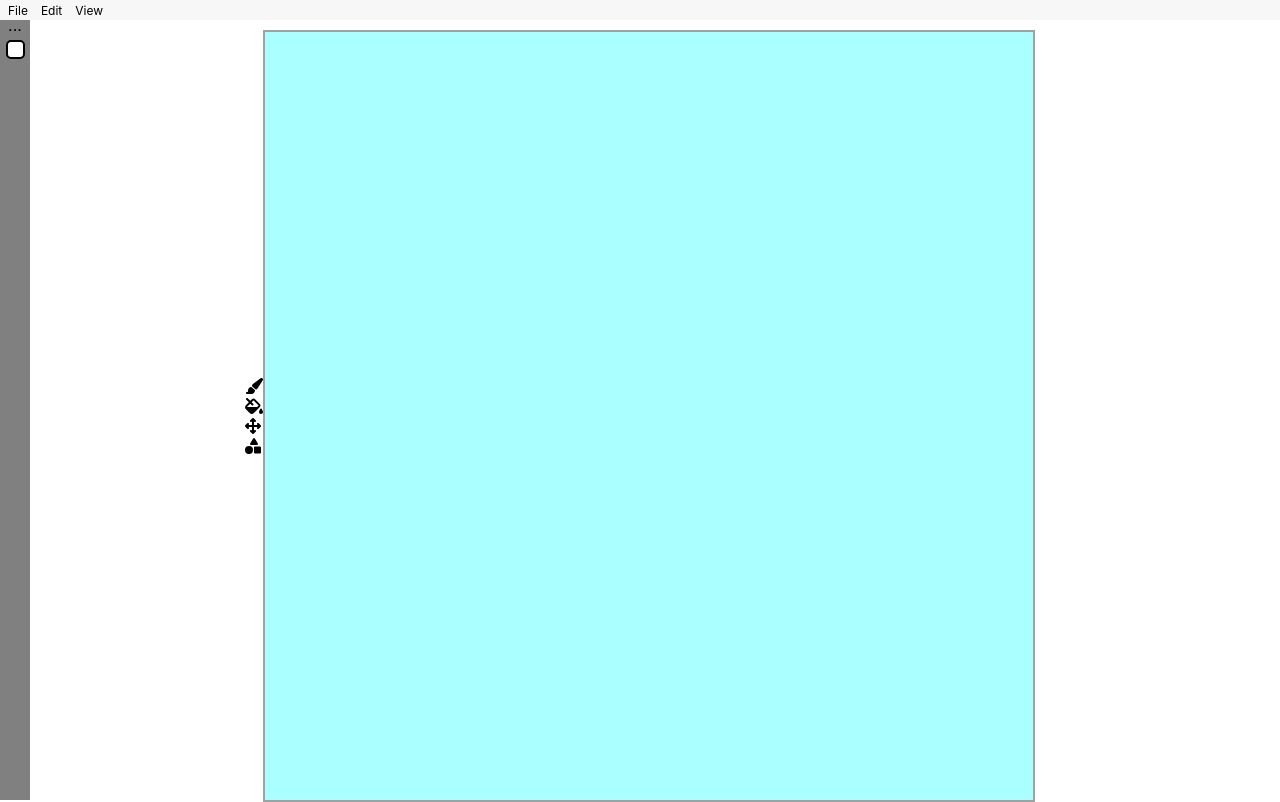
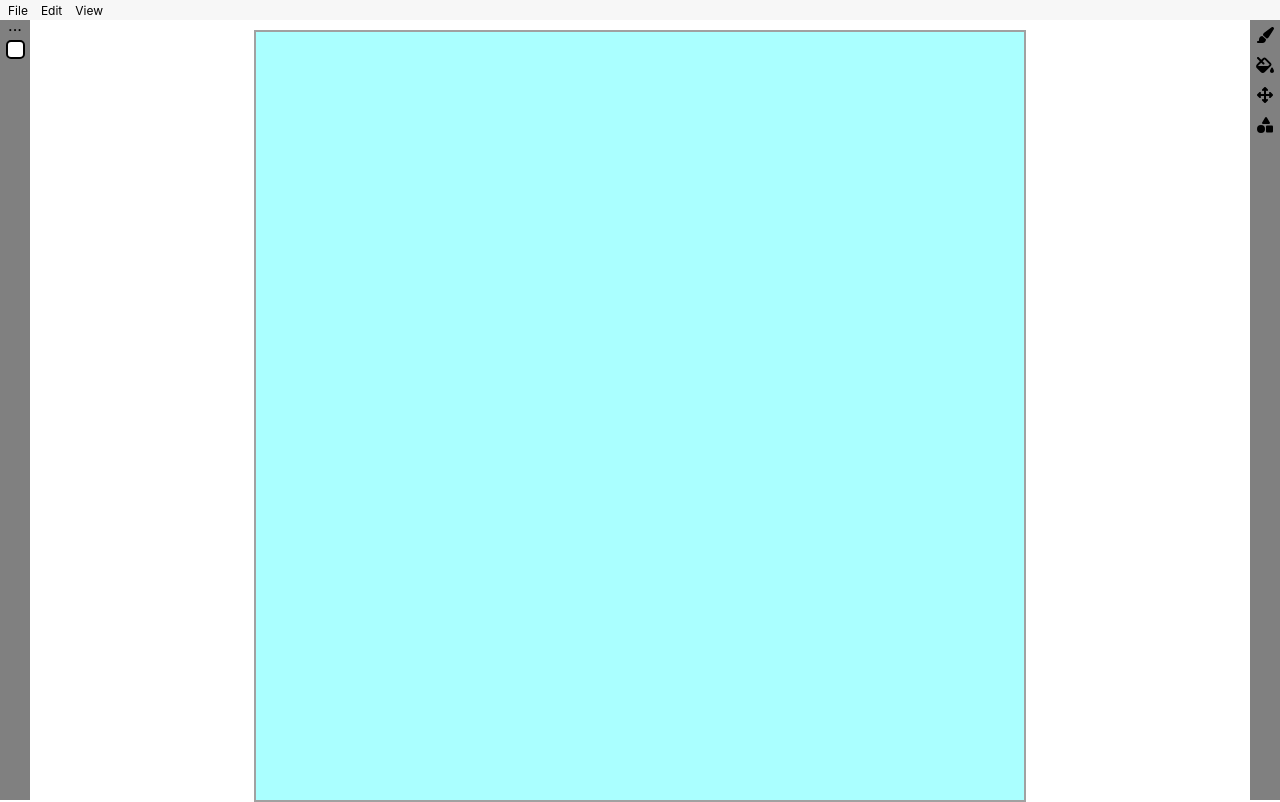
Before and after one commit to Jcssss/pixel-art-app, a React (Create React App) app: page / in a window 1280 px wide. Built offline with nearby package versions, Linux system fonts and the light colour scheme.

Commit message:
updated the toolbar UI and added more functionality when clicking and hovering

```diff
--- a/src/App.css
+++ b/src/App.css
@@ -2,8 +2,14 @@
     width: 100%;
 }
 
+::-webkit-scrollbar {
+    display: none;
+}
+
 :root {
     --menu-height: 20px;
+    --toolbar-width: 30px;
+    --palette-width: 30px;
 }
 
 .canvas {
@@ -39,7 +45,7 @@
 
 .palette__menu {
     height: calc(100vh - var(--menu-height));
-    width: 30px;
+    width: var(--palette-width);
     background-color: grey;
     display: flex;
     flex-direction: column;
@@ -55,7 +61,7 @@
 
 .menu__frame {
     position: fixed;
-    z-index: 101;
+    z-index: 200;
     top: 0px;
     width: 100%;
     height: var(--menu-height);
@@ -72,7 +78,7 @@
     height: var(--menu-height);
 }
 
-ul {
+.submenu__list {
     border-radius: 10px;
     cursor: pointer;
     list-style: none;
@@ -84,10 +90,51 @@ ul {
     padding: 0;
 }
 
-li {
+.submenu__item {
     padding: 4px 20px 4px 20px;
 }
 
-li:hover {
+.submenu__item:hover {
     background-color: rgb(180, 180, 180);
 }
+
+.toolbar__frame {
+    height: calc(100vh - var(--menu-height));
+    top: var(--menu-height);
+    width: var(--toolbar-width);
+    background-color: grey;
+    display: flex;
+    flex-direction: column;
+    align-items: center;
+    position: absolute;
+    right: 0px;
+}
+
+.toolbar__tool{
+    width: var(--toolbar-width);
+    height: var(--toolbar-width);
+    display: flex;
+    justify-content: center;
+    align-items: center;
+}
+
+.toolbar__tool.selected {
+    background-color: rgb(194, 194, 194);
+}
+
+.toolbar__tool:hover{
+    background-color: white;
+}
+
+.toolbar__tool-label{
+    z-index: 50;
+    position: absolute;
+    right: -100%;
+    display: none;
+    transition: right 2s;
+}
+
+.toolbar__tool-label.hovered{
+    right: 130%;
+    display: block;
+}
--- a/src/App.tsx
+++ b/src/App.tsx
@@ -57,7 +57,10 @@ function App() {
         <div className='App'>
             <div className='canvas-container'>
                 <MenuFrame {...menuFunctions}/>
-                <Toolbar setActiveTool={setActiveTool}/>
+                <Toolbar
+                    setActiveTool={setActiveTool}
+                    activeTool={activeTool}
+                />
                 <ColorPalette
                     selectedColor={selectedColor}
                     changeSelectedColor={changeSelectedColor}
--- a/src/menu/Submenu.tsx
+++ b/src/menu/Submenu.tsx
@@ -10,15 +10,27 @@ type propTypes = {
 function Submenu({menuName, menuItems, toggleMenu, activeMenu}: propTypes) {
 
     const createMenuItems = (): JSX.Element => {
-        return <ul style={{display: `${(activeMenu == menuName)? 'block' : 'none'}`}}>
+        return (
+            <ul
+                style={{display: `${(activeMenu == menuName)? 'block' : 'none'}`}}
+                className='submenu__list'
+            >
                 {
                     menuItems.map((item: {itemName: string, click: Function}): JSX.Element =>
-                    <li onClick={() => item.click()}>
+                        <li
+                            onClick={() => {
+                                item.click()
+                                toggleMenu()
+                            }}
+                            className='submenu__item'
+                            key={item.itemName}
+                        >
                             {item.itemName}
                         </li>
                     )
                 }
             </ul>
+        )
     }
 
     return (
--- a/src/toolbar/Tool.tsx
+++ b/src/toolbar/Tool.tsx
@@ -1,18 +1,28 @@
-import React from 'react';
+import React, {useState} from 'react';
 import {IconDefinition} from '@fortawesome/fontawesome-svg-core';
 import { FontAwesomeIcon } from '@fortawesome/react-fontawesome'
 
 type propTypes = {
+    setActiveTool: Function,
+    active: boolean
     name: string,
     icon: IconDefinition
 }
 
-function Tool({name, icon}: propTypes) {
+function Tool({setActiveTool, active, name, icon}: propTypes) {
+    const [hovered, setHovered] = useState(false);
+
     return (
-        <div className='toolbar__tool'>
-            <FontAwesomeIcon icon={icon}/>
-        </div>
-    );
+            <div
+                className={`toolbar__tool ${(active)? 'selected' : ''}`}
+                onClick={() => setActiveTool(name)}
+                onMouseEnter={() => setHovered(true)}
+                onMouseLeave={() => setHovered(false)}
+            >
+                <FontAwesomeIcon icon={icon}/>
+                <div className={`toolbar__tool-label ${(hovered)? 'hovered' : ''}`}>{name}</div>
+            </div>
+    )
 }
 
 export default Tool;
--- a/src/toolbar/Toolbar.tsx
+++ b/src/toolbar/Toolbar.tsx
@@ -17,9 +17,10 @@ import Tool from './Tool'
 
 type propTypes = {
     setActiveTool: Function,
+    activeTool: string
 }
 
-function Toolbar({setActiveTool}: propTypes) {
+function Toolbar({setActiveTool, activeTool}: propTypes) {
     const tools = [
         {
             name: 'Brush',
@@ -44,6 +45,9 @@ function Toolbar({setActiveTool}: propTypes) {
             {
                 tools.map((tool: {name: string, icon: IconDefinition}): JSX.Element =>
                     <Tool
+                        key={tool.name}
+                        setActiveTool={setActiveTool}
+                        active={activeTool == tool.name}
                         name={tool.name}
                         icon={tool.icon}
                     />
```
Lines whose indentation alone changed are shown as unchanged.
